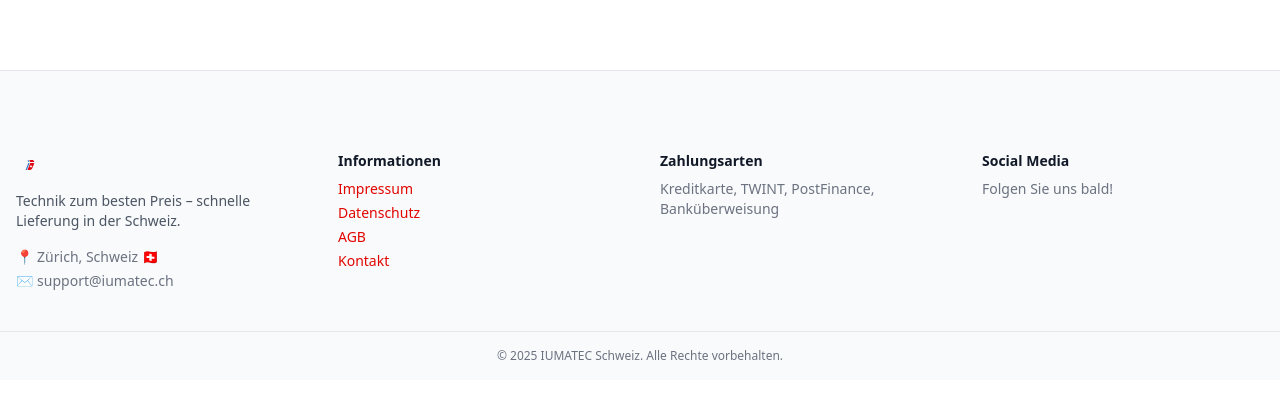
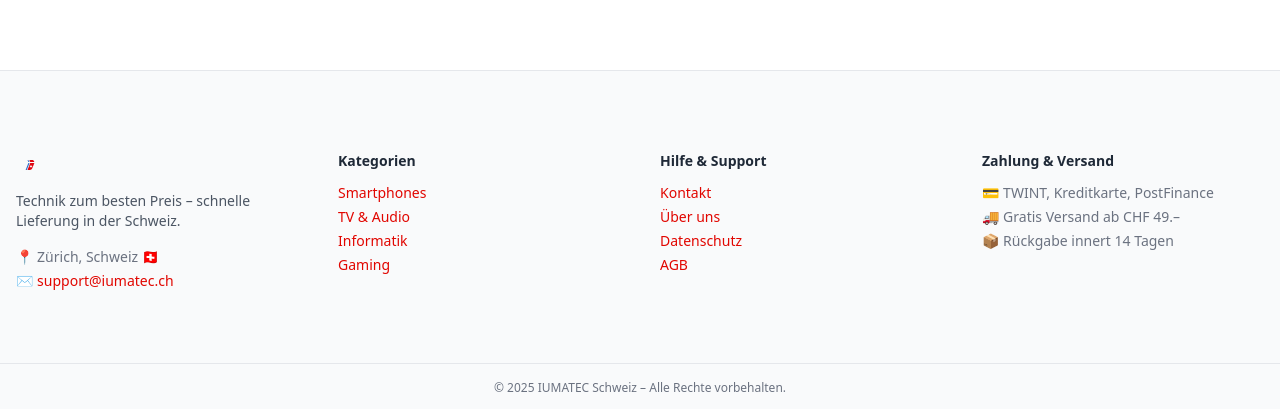
Before and after one commit to celsoneves32/iumatec-site, a Next.js app: page / in a window 1280 px wide. Shown: the part 1437-1846 px from the top of the page. Before the commit the page ends 1817 px from the top, so only its background shows below. Built offline with nearby package versions, Linux system fonts and the light colour scheme.

Commit message:
Update SiteFooter.tsx

```diff
--- a/components/SiteFooter.tsx
+++ b/components/SiteFooter.tsx
@@ -2,46 +2,108 @@ import Link from "next/link";
 
 export default function SiteFooter() {
   return (
-    <footer className="mt-12 border-t bg-gray-50 dark:bg-neutral-900 dark:border-neutral-800">
+    <footer
+      className="mt-12 border-t bg-gray-50 dark:bg-neutral-900 dark:border-neutral-800"
+      aria-label="Seitenende"
+    >
       <div className="max-w-7xl mx-auto px-4 py-10 grid gap-10 sm:grid-cols-2 md:grid-cols-4 text-sm">
+        {/* Logo & Info */}
         <div>
           <Link href="/" aria-label="Startseite IUMATEC">
-            <img src="/logo-iumatec.svg" alt="IUMATEC" className="h-7 mb-3" />
+            <img
+              src="/logo-iumatec.svg"
+              alt="IUMATEC"
+              className="h-7 mb-3"
+            />
           </Link>
           <p className="text-gray-600 dark:text-gray-300">
             Technik zum besten Preis – schnelle Lieferung in der Schweiz.
           </p>
           <div className="mt-4 space-y-1 text-gray-500 dark:text-gray-400">
             <div>📍 Zürich, Schweiz 🇨🇭</div>
-            <div>✉️ support@iumatec.ch</div>
+            <div>
+              ✉️{" "}
+              <a href="mailto:support@iumatec.ch" className="hover:underline">
+                support@iumatec.ch
+              </a>
+            </div>
           </div>
         </div>
 
+        {/* Shop Kategorien */}
         <div>
-          <h3 className="font-semibold mb-2">Informationen</h3>
-          <ul className="space-y-1">
-            <li><Link href="/impressum" className="hover:underline">Impressum</Link></li>
-            <li><Link href="/datenschutz" className="hover:underline">Datenschutz</Link></li>
-            <li><Link href="/agb" className="hover:underline">AGB</Link></li>
-            <li><Link href="/kontakt" className="hover:underline">Kontakt</Link></li>
+          <h3 className="font-semibold mb-3 text-gray-800 dark:text-gray-200">
+            Kategorien
+          </h3>
+          <ul className="space-y-1 text-gray-500 dark:text-gray-400">
+            <li>
+              <Link href="/produkte?cat=Smartphones" className="hover:text-brand-red">
+                Smartphones
+              </Link>
+            </li>
+            <li>
+              <Link href="/produkte?cat=TV & Audio" className="hover:text-brand-red">
+                TV & Audio
+              </Link>
+            </li>
+            <li>
+              <Link href="/produkte?cat=Informatik" className="hover:text-brand-red">
+                Informatik
+              </Link>
+            </li>
+            <li>
+              <Link href="/produkte?cat=Gaming" className="hover:text-brand-red">
+                Gaming
+              </Link>
+            </li>
           </ul>
         </div>
 
+        {/* Hilfe & Support */}
         <div>
-          <h3 className="font-semibold mb-2">Zahlungsarten</h3>
-          <p className="text-gray-500 dark:text-gray-400">
-            Kreditkarte, TWINT, PostFinance, Banküberweisung
-          </p>
+          <h3 className="font-semibold mb-3 text-gray-800 dark:text-gray-200">
+            Hilfe & Support
+          </h3>
+          <ul className="space-y-1 text-gray-500 dark:text-gray-400">
+            <li>
+              <Link href="/kontakt" className="hover:text-brand-red">
+                Kontakt
+              </Link>
+            </li>
+            <li>
+              <Link href="/ueber-uns" className="hover:text-brand-red">
+                Über uns
+              </Link>
+            </li>
+            <li>
+              <Link href="/datenschutz" className="hover:text-brand-red">
+                Datenschutz
+              </Link>
+            </li>
+            <li>
+              <Link href="/agb" className="hover:text-brand-red">
+                AGB
+              </Link>
+            </li>
+          </ul>
         </div>
 
+        {/* Zahlung & Versand */}
         <div>
-          <h3 className="font-semibold mb-2">Social Media</h3>
-          <p className="text-gray-500 dark:text-gray-400">Folgen Sie uns bald!</p>
+          <h3 className="font-semibold mb-3 text-gray-800 dark:text-gray-200">
+            Zahlung & Versand
+          </h3>
+          <ul className="space-y-1 text-gray-500 dark:text-gray-400">
+            <li>💳 TWINT, Kreditkarte, PostFinance</li>
+            <li>🚚 Gratis Versand ab CHF 49.–</li>
+            <li>📦 Rückgabe innert 14 Tagen</li>
+          </ul>
         </div>
       </div>
 
-      <div className="text-center py-4 text-gray-500 dark:text-gray-400 border-t dark:border-neutral-800 text-xs">
-        © {new Date().getFullYear()} IUMATEC Schweiz. Alle Rechte vorbehalten.
+      {/* Copyright */}
+      <div className="border-t dark:border-neutral-800 mt-8 py-4 text-center text-xs text-gray-500 dark:text-gray-400">
+        © {new Date().getFullYear()} IUMATEC Schweiz – Alle Rechte vorbehalten.
       </div>
     </footer>
   );
```
